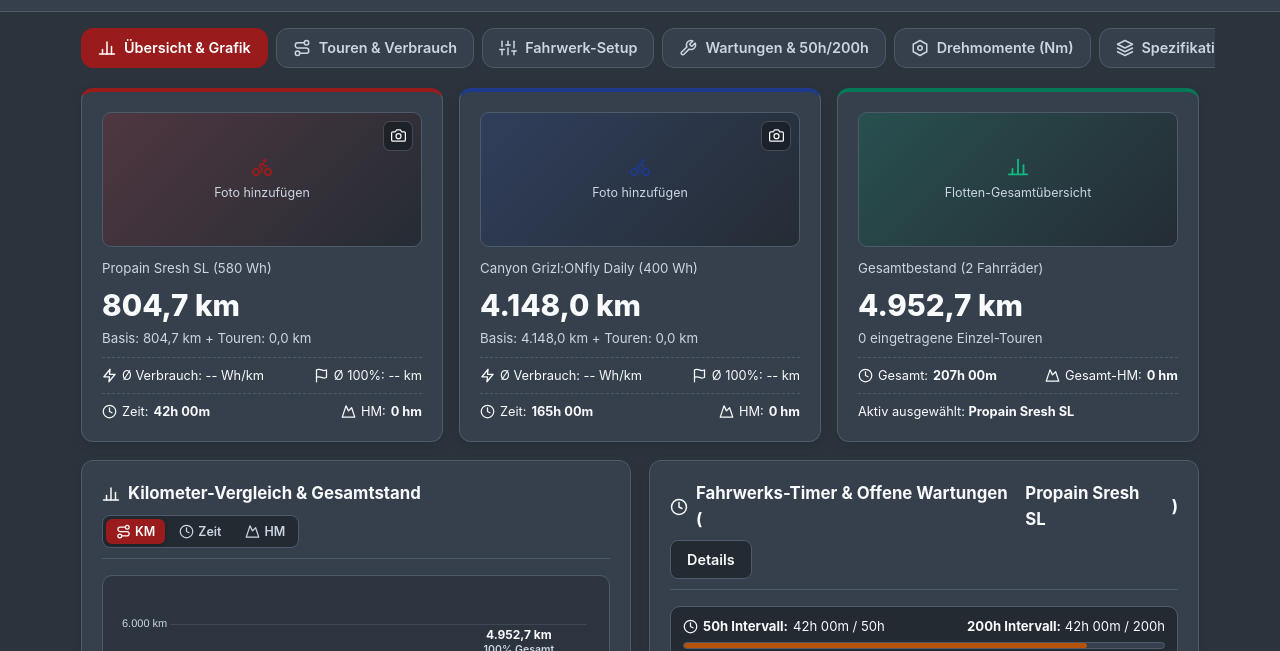
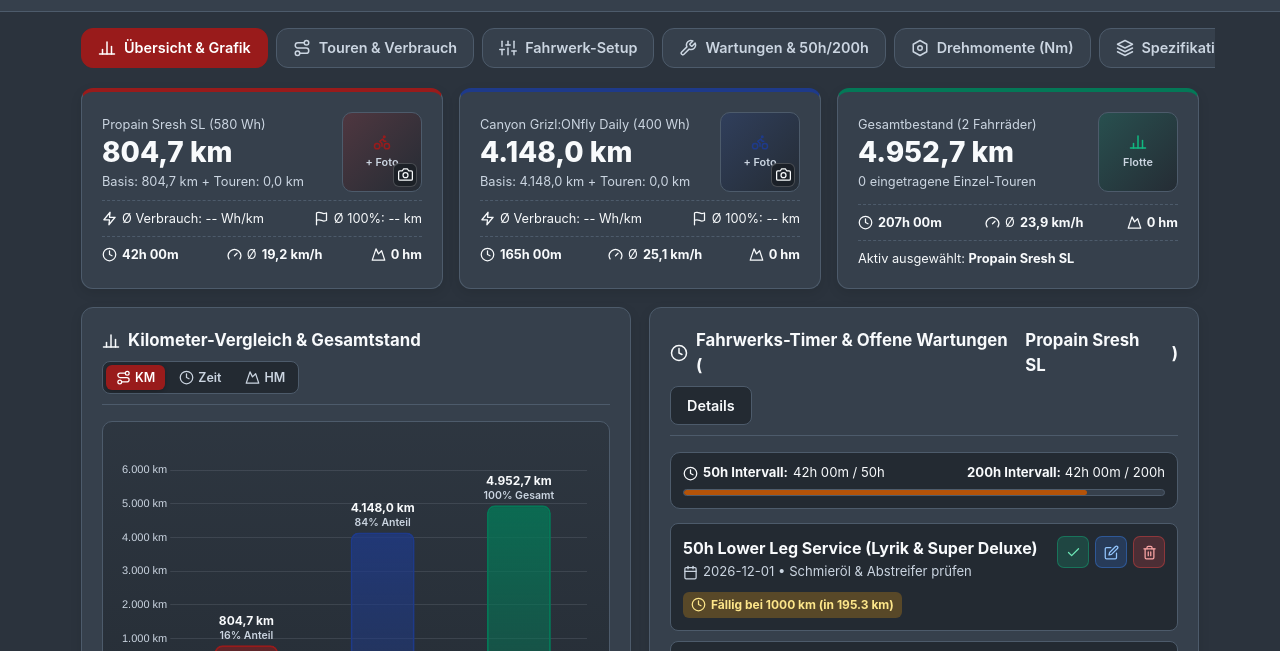
Before and after one commit to jreicherz/bike-tlc-cloud, a plain HTML site: page index.html in a window 1280 px wide. Shown: the part 76-727 px from the top of the page. Drawn offline with nearby package versions, Linux system fonts and the light colour scheme.

Commit message:
Add files via upload

```diff
--- a/index.html
+++ b/index.html
@@ -143,57 +143,70 @@
     }
     .card-title { font-size: 1.05rem; font-weight: 700; display: flex; align-items: center; gap: 8px; }
 
-    /* KPI Boxen & Kachel-Foto-Banner */
-    .kpi-value { font-size: 1.85rem; font-weight: 800; margin-top: 4px; }
-    .kpi-sub { font-size: 0.83rem; color: var(--text-muted); margin-top: 2px; }
+    /* KPI Boxen & Kompaktes Foto neben den Kilometern */
+    .kpi-top-row {
+      display: flex;
+      justify-content: space-between;
+      align-items: center;
+      gap: 14px;
+      margin-bottom: 4px;
+    }
+    .kpi-main-info {
+      flex: 1;
+      min-width: 0;
+    }
+    .kpi-value { font-size: 1.75rem; font-weight: 800; margin-top: 2px; line-height: 1.2; }
+    .kpi-sub { font-size: 0.8rem; color: var(--text-muted); margin-top: 2px; }
     .kpi-energy {
       margin-top: 8px; padding-top: 8px; border-top: 1px dashed var(--border);
       font-size: 0.8rem; color: var(--text-main); display: flex; justify-content: space-between; flex-wrap: wrap; gap: 6px;
     }
-    .kpi-photo-banner {
-      width: 100%;
-      height: 135px;
+    .kpi-side-photo {
+      width: 80px;
+      height: 80px;
       background: var(--bg-input);
-      border-radius: 9px;
-      margin-bottom: 12px;
+      border-radius: 10px;
       overflow: hidden;
       position: relative;
       border: 1px solid var(--border);
       display: flex;
       align-items: center;
       justify-content: center;
-    }
-    .kpi-photo-banner img {
+      flex-shrink: 0;
+    }
+    .kpi-side-photo img {
       width: 100%;
       height: 100%;
       object-fit: cover;
       cursor: zoom-in;
-      transition: transform 0.3s ease;
-    }
-    .card:hover .kpi-photo-banner img {
-      transform: scale(1.03);
+      transition: transform 0.25s ease;
+    }
+    .card:hover .kpi-side-photo img {
+      transform: scale(1.06);
     }
     .kpi-photo-placeholder {
       display: flex;
       flex-direction: column;
       align-items: center;
       justify-content: center;
-      gap: 6px;
+      gap: 3px;
       color: var(--text-muted);
-      font-size: 0.78rem;
+      font-size: 0.68rem;
+      font-weight: 600;
       width: 100%;
       height: 100%;
+      text-align: center;
     }
     .kpi-photo-btn {
       position: absolute;
-      top: 8px;
-      right: 8px;
-      background: rgba(25, 30, 36, 0.78);
+      bottom: 4px;
+      right: 4px;
+      background: rgba(25, 30, 36, 0.82);
       color: var(--text-main);
-      border: 1px solid rgba(255,255,255,0.18);
-      border-radius: 7px;
-      width: 30px;
-      height: 30px;
+      border: 1px solid rgba(255,255,255,0.2);
+      border-radius: 6px;
+      width: 24px;
+      height: 24px;
       display: inline-flex;
       align-items: center;
       justify-content: center;
@@ -311,7 +324,7 @@
     }
     .progress-fill { height: 100%; border-radius: 99px; transition: width 0.3s ease; }
 
-    /* Bike Hero & Foto */
+    /* Bike Hero & Foto (im Spezifikations-Tab) */
     .bike-photo-box {
       width: 100%; height: 230px; background: var(--bg-input); border-radius: 10px;
       border: 1px dashed var(--border); display: flex; flex-direction: column;
@@ -529,7 +542,7 @@
 
   <!-- TAB 1: DASHBOARD -->
   <section id="tab-dashboard">
-    <!-- Dynamische Fahrrad-Kacheln inkl. Foto-Anzeige & Lightbox -->
+    <!-- Dynamische Fahrrad-Kacheln mit kompaktem Foto rechts neben den Kilometern -->
     <div class="grid-3" id="dashboard-kpi-grid"></div>
 
     <div class="grid-2">
@@ -599,11 +612,11 @@
               <label><svg class="icon icon-sm"><use href="#i-clock"/></svg> Reine Fahrzeit (Std. & Min.)</label>
               <div class="time-input-group">
                 <div class="time-input-wrap">
-                  <input type="number" id="tour-hours-h" step="1" min="0" placeholder="0">
+                  <input type="number" id="tour-hours-h" step="1" min="0" placeholder="0" oninput="previewTourEnergy()">
                   <span>Std.</span>
                 </div>
                 <div class="time-input-wrap">
-                  <input type="number" id="tour-hours-m" step="1" min="0" max="59" placeholder="0">
+                  <input type="number" id="tour-hours-m" step="1" min="0" max="59" placeholder="0" oninput="previewTourEnergy()">
                   <span>Min.</span>
                 </div>
               </div>
@@ -621,12 +634,12 @@
             </div>
           </div>
 
-          <!-- Live-Vorschau für Wh/km und 100% Reichweite -->
+          <!-- Live-Vorschau für Ø km/h, Wh/km und 100% Reichweite -->
           <div id="tour-energy-preview" class="sag-result-box" style="margin-top:12px;">
             <div>
-              <div style="font-size:0.78rem; color:var(--text-muted);">Berechneter Verbrauch & Reichweite (bei 100% Akku)</div>
+              <div style="font-size:0.78rem; color:var(--text-muted);">Live-Berechnung: Ø Geschwindigkeit, Verbrauch & 100%-Reichweite</div>
               <div id="tour-energy-preview-text" style="font-weight:700; font-size:0.95rem; margin-top:2px; color:var(--text-muted);">
-                KM und Rest-Akku eingeben für Live-Berechnung...
+                Distanz, Fahrzeit oder Rest-Akku eingeben...
               </div>
             </div>
           </div>
@@ -654,7 +667,7 @@
 
       <div class="card">
         <div class="card-header">
-          <div class="card-title"><svg class="icon"><use href="#i-list"/></svg> Eingetragene Touren, HM, Zeit & Effizienz</div>
+          <div class="card-title"><svg class="icon"><use href="#i-list"/></svg> Eingetragene Touren, Ø km/h, HM & Effizienz</div>
         </div>
         <div style="overflow-x:auto;">
           <table>
@@ -663,7 +676,7 @@
                 <th>Datum</th>
                 <th>Bike</th>
                 <th>Strecke</th>
-                <th>Distanz / HM / Zeit</th>
+                <th>Distanz / Zeit / Ø km/h / HM</th>
                 <th>Rest-Akku</th>
                 <th>Verbrauch & 100%-Reichweite</th>
                 <th style="text-align:right;">Aktion</th>
@@ -1271,6 +1284,14 @@
   function formatDurationHM(decHours) {
     const { h, m } = decimalHoursToHM(decHours);
     return `${h}h ${String(m).padStart(2, '0')}m`;
+  }
+
+  function formatAvgSpeed(km, decHours) {
+    const d = parseFloat(km || 0);
+    const h = parseFloat(decHours || 0);
+    if (d <= 0 || h <= 0) return null;
+    const avg = d / h;
+    return avg.toLocaleString('de-DE', { minimumFractionDigits: 1, maximumFractionDigits: 1 }) + ' km/h';
   }
 
   const defaultSuspensionPropain = {
@@ -1649,7 +1670,6 @@
     }
   });
 
-  // Direkt-Foto-Upload von einer Fahrrad-Kachel auslösen
   function triggerQuickPhotoUpload(event, bikeId) {
     if (event) event.stopPropagation();
     quickPhotoTargetBikeId = bikeId;
@@ -1668,7 +1688,7 @@
     });
   }
 
-  // Dashboard-Kacheln inklusive Foto-Banner & Vollbild-Klick rendern
+  // Dashboard-Kacheln mit kompaktem Foto rechts neben den Kilometern rendern
   function renderDashboardKpis() {
     const grid = document.getElementById('dashboard-kpi-grid');
     const bikesList = getOrderedBikes();
@@ -1683,6 +1703,7 @@
       const totalKm = baseKm + tourKm;
       const totalH = getBikeTotalHours(b.id);
       const totalHm = getBikeTotalHm(b.id);
+      const avgSpeed = formatAvgSpeed(totalKm, totalH);
 
       grandTotalKm += totalKm;
       totalHmAll += totalHm;
@@ -1700,21 +1721,20 @@
         energyRowHtml = `<div class="kpi-energy"><span class="inline-meta" style="color:var(--text-muted);">${svgIcon('bike', 'icon-sm')} Muskelbetrieb (kein Akku)</span></div>`;
       }
 
-      const photoBannerHtml = b.photo
+      const sidePhotoHtml = b.photo
         ? `
-          <div class="kpi-photo-banner" onclick="openPhotoLightbox(event, '${b.id}')" title="Klicken für Vollbild-Ansicht">
+          <div class="kpi-side-photo" onclick="openPhotoLightbox(event, '${b.id}')" title="Klicken für Vollbild-Ansicht">
             <img src="${b.photo}" alt="${b.name}">
-            <span class="kpi-zoom-badge">${svgIcon('maximize', 'icon-sm')} Vollbild</span>
             <button type="button" class="kpi-photo-btn" onclick="triggerQuickPhotoUpload(event, '${b.id}')" title="Foto für ${b.name} ändern">
               ${svgIcon('camera', 'icon-sm')}
             </button>
           </div>
         `
         : `
-          <div class="kpi-photo-banner" style="background: linear-gradient(135deg, ${hexToRgba(b.color, 0.25)}, rgba(35, 42, 50, 0.9));" onclick="triggerQuickPhotoUpload(event, '${b.id}')" title="Klicken, um ein Foto für ${b.name} hochzuladen">
+          <div class="kpi-side-photo" style="background: linear-gradient(135deg, ${hexToRgba(b.color, 0.25)}, rgba(35, 42, 50, 0.9));" onclick="triggerQuickPhotoUpload(event, '${b.id}')" title="Klicken, um ein Foto für ${b.name} hochzuladen">
             <div class="kpi-photo-placeholder">
-              <span style="color:${b.color};">${svgIcon('bike', 'icon-lg')}</span>
-              <span>Foto hinzufügen</span>
+              <span style="color:${b.color};">${svgIcon('bike')}</span>
+              <span>+ Foto</span>
             </div>
             <button type="button" class="kpi-photo-btn" onclick="triggerQuickPhotoUpload(event, '${b.id}')" title="Foto für ${b.name} hochladen">
               ${svgIcon('camera', 'icon-sm')}
@@ -1724,36 +1744,46 @@
 
       return `
         <div class="card" style="border-top: 4px solid ${b.color}; cursor:pointer;" onclick="selectBike('${b.id}')" title="Klicken, um ${b.name} auszuwählen">
-          ${photoBannerHtml}
+          <div class="kpi-top-row">
+            <div class="kpi-main-info">
               <div class="kpi-sub">${whSubtitle}</div>
               <div class="kpi-value">${formatKm(totalKm)}</div>
               <div class="kpi-sub">Basis: ${formatKm(baseKm)} + Touren: ${formatKm(tourKm)}</div>
+            </div>
+            ${sidePhotoHtml}
+          </div>
           ${energyRowHtml}
           <div class="kpi-energy">
-            <span class="inline-meta">${svgIcon('clock', 'icon-sm')} Zeit: <strong>${formatDurationHM(totalH)}</strong></span>
-            <span class="inline-meta">${svgIcon('mountain', 'icon-sm')} HM: <strong>${totalHm.toLocaleString('de-DE')} hm</strong></span>
+            <span class="inline-meta">${svgIcon('clock', 'icon-sm')} <strong>${formatDurationHM(totalH)}</strong></span>
+            <span class="inline-meta">${svgIcon('gauge', 'icon-sm')} Ø <strong>${avgSpeed || '-- km/h'}</strong></span>
+            <span class="inline-meta">${svgIcon('mountain', 'icon-sm')} <strong>${totalHm.toLocaleString('de-DE')} hm</strong></span>
           </div>
         </div>
       `;
     }).join('');
 
+    const fleetAvgSpeed = formatAvgSpeed(grandTotalKm, totalHoursAll);
+
     const totalCardHtml = `
       <div class="card" style="border-top: 4px solid var(--success); display:flex; flex-direction:column; justify-content:space-between;">
-        <div>
-          <div class="kpi-photo-banner" style="background: linear-gradient(135deg, rgba(4, 120, 87, 0.28), rgba(35, 42, 50, 0.9)); cursor:default;">
-            <div class="kpi-photo-placeholder">
-              <span style="color:#10b981;">${svgIcon('chart', 'icon-lg')}</span>
-              <span>Flotten-Gesamtübersicht</span>
-            </div>
-          </div>
+        <div class="kpi-top-row">
+          <div class="kpi-main-info">
             <div class="kpi-sub">Gesamtbestand (${bikesList.length} ${bikesList.length === 1 ? 'Fahrrad' : 'Fahrräder'})</div>
             <div class="kpi-value">${formatKm(grandTotalKm)}</div>
             <div class="kpi-sub">${appData.tours.length} eingetragene Einzel-Touren</div>
           </div>
+          <div class="kpi-side-photo" style="background: linear-gradient(135deg, rgba(4, 120, 87, 0.28), rgba(35, 42, 50, 0.9)); cursor:default;">
+            <div class="kpi-photo-placeholder">
+              <span style="color:#10b981;">${svgIcon('chart')}</span>
+              <span>Flotte</span>
+            </div>
+          </div>
+        </div>
         <div>
           <div class="kpi-energy">
-            <span class="inline-meta">${svgIcon('clock', 'icon-sm')} Gesamt: <strong>${formatDurationHM(totalHoursAll)}</strong></span>
-            <span class="inline-meta">${svgIcon('mountain', 'icon-sm')} Gesamt-HM: <strong>${totalHmAll.toLocaleString('de-DE')} hm</strong></span>
+            <span class="inline-meta">${svgIcon('clock', 'icon-sm')} <strong>${formatDurationHM(totalHoursAll)}</strong></span>
+            <span class="inline-meta">${svgIcon('gauge', 'icon-sm')} Ø <strong>${fleetAvgSpeed || '-- km/h'}</strong></span>
+            <span class="inline-meta">${svgIcon('mountain', 'icon-sm')} <strong>${totalHmAll.toLocaleString('de-DE')} hm</strong></span>
           </div>
           <div class="kpi-energy">
             <span>Aktiv ausgewählt: <strong>${appData.bikes[activeBike].name}</strong></span>
@@ -2134,22 +2164,21 @@
     const bike = document.getElementById('tour-bike').value;
     const bikeObj = appData.bikes[bike];
     const km = parseFloat(document.getElementById('tour-km').value);
+    const hoursH = document.getElementById('tour-hours-h').value;
+    const hoursM = document.getElementById('tour-hours-m').value;
+    const decHours = hmToDecimalHours(hoursH, hoursM);
     const startRaw = document.getElementById('tour-battery-start').value;
     const endRaw = document.getElementById('tour-battery').value;
     const previewEl = document.getElementById('tour-energy-preview-text');
 
-    if (bikeObj && (!bikeObj.batteryWh || bikeObj.batteryWh <= 0)) {
-      previewEl.textContent = 'Bio-Bike ohne Akku ausgewählt (keine Wh-Berechnung erforderlich).';
-      previewEl.style.color = 'var(--text-muted)';
-      return;
-    }
-
-    if (!km || km <= 0 || endRaw === '') {
-      previewEl.textContent = 'KM und Rest-Akku (%) eingeben für Live-Berechnung...';
-      previewEl.style.color = 'var(--text-muted)';
-      return;
-    }
-
+    const speedStr = formatAvgSpeed(km, decHours);
+    const parts = [];
+
+    if (speedStr) {
+      parts.push(`<span class="inline-meta">${svgIcon('gauge', 'icon-sm')} Ø <strong>${speedStr}</strong></span>`);
+    }
+
+    if (bikeObj && bikeObj.batteryWh > 0 && km > 0 && endRaw !== '') {
       const metrics = computeTourMetrics({
         bike,
         km,
@@ -2158,7 +2187,7 @@
       });
 
       if (!metrics.hasConsumption) {
-      previewEl.textContent = 'Start-Akku muss größer als der Rest-Akku sein.';
+        previewEl.innerHTML = (parts.length ? parts.join(' &nbsp;&bull;&nbsp; ') + ' &nbsp;&bull;&nbsp; ' : '') + 'Start-Akku muss größer als der Rest-Akku sein.';
         previewEl.style.color = '#f59e0b';
         return;
       }
@@ -2167,7 +2196,19 @@
       const rangeStr = Math.round(metrics.estRange100);
       const usedWhStr = Math.round(metrics.usedWh);
 
-    previewEl.innerHTML = `<span class="inline-meta">${svgIcon('zap', 'icon-sm')} <strong>${whKmStr} Wh/km</strong> (${usedWhStr} Wh verbraucht)</span> &nbsp;&bull;&nbsp; <span class="inline-meta">${svgIcon('flag', 'icon-sm')} 100%-Reichweite: <strong>ca. ${rangeStr} km</strong></span>`;
+      parts.push(`<span class="inline-meta">${svgIcon('zap', 'icon-sm')} <strong>${whKmStr} Wh/km</strong> (-${usedWhStr} Wh)</span>`);
+      parts.push(`<span class="inline-meta">${svgIcon('flag', 'icon-sm')} 100%-Reichweite: <strong>ca. ${rangeStr} km</strong></span>`);
+    }
+
+    if (parts.length === 0) {
+      previewEl.textContent = (bikeObj && (!bikeObj.batteryWh || bikeObj.batteryWh <= 0))
+        ? 'Distanz und Fahrzeit eingeben für Live-Berechnung der Ø Geschwindigkeit...'
+        : 'Distanz, Fahrzeit oder Rest-Akku (%) eingeben für Live-Berechnung...';
+      previewEl.style.color = 'var(--text-muted)';
+      return;
+    }
+
+    previewEl.innerHTML = parts.join(' &nbsp;&bull;&nbsp; ');
     previewEl.style.color = '#10b981';
   }
 
@@ -2319,9 +2360,11 @@
         }
       }
 
+      const avgSpeed = formatAvgSpeed(t.km, t.hours);
+      const hoursStr = (t.hours && t.hours > 0) ? `<span class="inline-meta">${svgIcon('clock', 'icon-sm')} ${formatDurationHM(t.hours)}</span>` : '';
+      const speedStr = avgSpeed ? `<span class="inline-meta" style="color:#93c5fd;">${svgIcon('gauge', 'icon-sm')} <strong>Ø ${avgSpeed}</strong></span>` : '';
       const hmStr = t.hm ? `<span class="inline-meta">${svgIcon('mountain', 'icon-sm')} ${Number(t.hm).toLocaleString('de-DE')} hm</span>` : '';
-      const hoursStr = (t.hours && t.hours > 0) ? `<span class="inline-meta">${svgIcon('clock', 'icon-sm')} ${formatDurationHM(t.hours)}</span>` : '';
-      const subMeta = [hmStr, hoursStr].filter(Boolean).join(' &bull; ');
+      const subMeta = [hoursStr, speedStr, hmStr].filter(Boolean).join(' &bull; ');
 
       return `
         <tr class="${editingTourId === t.id ? 'editing-row' : ''}">
@@ -3030,6 +3073,7 @@
       const totalKm = getBikeTotalKm(b.id);
       const totalH = getBikeTotalHours(b.id);
       const totalHm = getBikeTotalHm(b.id);
+      const avgSpeed = formatAvgSpeed(totalKm, totalH);
       const isEditing = editingBikeEntityId === b.id;
       const isFirst = idx === 0;
       const isLast = idx === bikesList.length - 1;
@@ -3059,7 +3103,7 @@
                 <span class="badge badge-nm">${b.batteryWh > 0 ? `${b.batteryWh} Wh` : 'Bio-Bike'}</span>
               </div>
               <div style="font-size:0.8rem; color:var(--text-muted); margin-top:4px;">
-                ${formatKm(totalKm)} &bull; ${formatDurationHM(totalH)} &bull; ${totalHm.toLocaleString('de-DE')} hm &bull; ${b.suspension.hasShock ? 'Fully' : 'Hardtail/Gravel'}
+                ${formatKm(totalKm)} &bull; ${formatDurationHM(totalH)} ${avgSpeed ? `&bull; Ø ${avgSpeed}` : ''} &bull; ${totalHm.toLocaleString('de-DE')} hm &bull; ${b.suspension.hasShock ? 'Fully' : 'Hardtail/Gravel'}
               </div>
             </div>
           </div>
```
Lines whose indentation alone changed are shown as unchanged.
